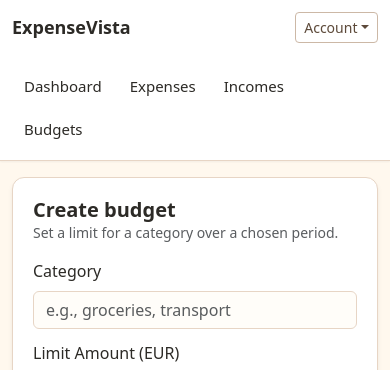
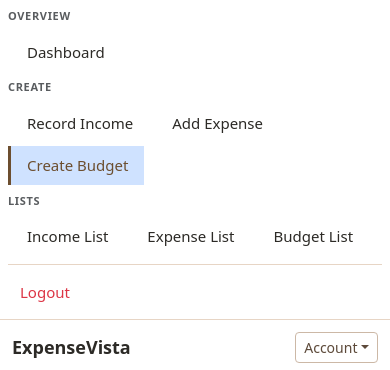
Before and after one commit to Andrew-O39/ExpenseVista-frontend, a React (Vite) app: page /create-budget in a window 390 px wide. Shown: the top 370 px of the page. Built offline with nearby package versions, Linux system fonts and the light colour scheme; no server answers.

Commit message:
feat(shell): Sidebar nav and Logout in shell
- Add app-shell-sidebar with Overview / Create / Lists and Logout at bottom
- Keep header for brand and account dropdown (theme, currency, onboarding, session)
- Use NavLink for active state; responsive layout for tablet and small screens

```diff
--- a/src/App.css
+++ b/src/App.css
@@ -413,8 +413,104 @@ html[data-bs-theme="dark"] .hero-welcome {
 .app-shell {
   min-height: 100vh;
   display: flex;
+  flex-direction: row;
+  background: var(--ev-surface-page);
+}
+
+.app-shell-sidebar {
+  flex: 0 0 auto;
+  width: 240px;
+  display: flex;
   flex-direction: column;
-  background: var(--ev-surface-page);
+  background: var(--bs-card-bg);
+  border-right: 1px solid var(--ev-border-subtle);
+  box-shadow: var(--ev-shadow-sm);
+}
+
+.app-shell-sidebar-nav {
+  flex: 1 1 auto;
+  overflow-y: auto;
+  padding: var(--ev-space-3) 0;
+}
+
+.app-shell-sidebar-section {
+  margin-bottom: var(--ev-space-4);
+}
+
+.app-shell-sidebar-section:last-child {
+  margin-bottom: 0;
+}
+
+.app-shell-sidebar-label {
+  font-size: 0.6875rem;
+  font-weight: 600;
+  text-transform: uppercase;
+  letter-spacing: 0.06em;
+  color: var(--bs-secondary-color, #6c757d);
+  padding: 0 var(--ev-space-4);
+  margin-bottom: var(--ev-space-2);
+}
+
+.app-shell-sidebar-links {
+  display: flex;
+  flex-direction: column;
+  gap: 2px;
+}
+
+.app-shell-sidebar-link {
+  display: block;
+  padding: var(--ev-space-2) var(--ev-space-4);
+  font-size: 0.9375rem;
+  color: var(--bs-body-color);
+  text-decoration: none;
+  border-radius: 0;
+  border-left: 3px solid transparent;
+  transition: background 0.15s ease, color 0.15s ease;
+}
+
+.app-shell-sidebar-link:hover {
+  background: var(--bs-tertiary-bg);
+  color: var(--bs-body-color);
+}
+
+.app-shell-sidebar-link.active {
+  background: var(--bs-primary-bg-subtle);
+  color: var(--bs-primary);
+  font-weight: 500;
+  border-left-color: var(--bs-primary);
+}
+
+.app-shell-sidebar-footer {
+  flex: 0 0 auto;
+  padding: var(--ev-space-3) var(--ev-space-4);
+  border-top: 1px solid var(--ev-border-subtle);
+  margin-top: auto;
+}
+
+.app-shell-sidebar-logout {
+  display: block;
+  width: 100%;
+  padding: var(--ev-space-2) var(--ev-space-3);
+  font-size: 0.9375rem;
+  text-align: left;
+  color: var(--bs-danger, #dc3545);
+  background: transparent;
+  border: none;
+  border-radius: 6px;
+  cursor: pointer;
+  transition: background 0.15s ease;
+}
+
+.app-shell-sidebar-logout:hover {
+  background: rgba(220, 53, 69, 0.1);
+  color: var(--bs-danger, #dc3545);
+}
+
+.app-shell-body {
+  flex: 1 1 auto;
+  min-width: 0;
+  display: flex;
+  flex-direction: column;
 }
 
 .app-shell-header {
@@ -446,28 +542,6 @@ html[data-bs-theme="dark"] .hero-welcome {
   color: var(--bs-primary);
 }
 
-.app-shell-nav {
-  display: flex;
-  align-items: center;
-  gap: var(--ev-space-1);
-}
-.app-shell-nav-link {
-  padding: var(--ev-space-2) var(--ev-space-3);
-  border-radius: 6px;
-  color: var(--bs-body-color);
-  text-decoration: none;
-  font-size: 0.9375rem;
-}
-.app-shell-nav-link:hover {
-  background: var(--bs-tertiary-bg);
-  color: var(--bs-body-color);
-}
-.app-shell-nav-link.active {
-  background: var(--bs-primary-bg-subtle);
-  color: var(--bs-primary);
-  font-weight: 500;
-}
-
 .app-shell-actions {
   display: flex;
   align-items: center;
@@ -494,14 +568,61 @@ html[data-bs-theme="dark"] .hero-welcome {
   margin-bottom: var(--ev-space-4);
 }
 
+@media (max-width: 992px) {
+  .app-shell-sidebar {
+    width: 200px;
+  }
+}
+
 @media (max-width: 768px) {
+  .app-shell {
+    flex-direction: column;
+  }
+  .app-shell-sidebar {
+    width: 100%;
+    flex-direction: row;
+    flex-wrap: wrap;
+    border-right: 0;
+    border-bottom: 1px solid var(--ev-border-subtle);
+    padding: var(--ev-space-2);
+    gap: var(--ev-space-2);
+  }
+  .app-shell-sidebar-nav {
+    display: flex;
+    flex-wrap: wrap;
+    gap: var(--ev-space-2);
+    padding: 0;
+    flex: 1 1 auto;
+    order: 1;
+  }
+  .app-shell-sidebar-section {
+    margin-bottom: 0;
+    display: flex;
+    flex-wrap: wrap;
+    gap: var(--ev-space-1);
+    align-items: center;
+  }
+  .app-shell-sidebar-label {
+    width: 100%;
+    margin-bottom: var(--ev-space-1);
+    padding: 0;
+  }
+  .app-shell-sidebar-links {
+    flex-direction: row;
+    flex-wrap: wrap;
+    gap: var(--ev-space-1);
+  }
+  .app-shell-sidebar-footer {
+    width: 100%;
+    order: 2;
+    border-top: 0;
+    padding: var(--ev-space-2) 0 0;
+    margin-top: 0;
+    border-top: 1px solid var(--ev-border-subtle);
+    padding-top: var(--ev-space-2);
+  }
   .app-shell-container {
     padding: var(--ev-space-3);
-  }
-  .app-shell-nav {
-    order: 3;
-    width: 100%;
-    flex-wrap: wrap;
   }
 }
 
--- a/src/components/AppShell.tsx
+++ b/src/components/AppShell.tsx
@@ -1,5 +1,5 @@
 import { useEffect, useState } from "react";
-import { Link, useNavigate, useLocation } from "react-router-dom";
+import { Link, NavLink, useNavigate } from "react-router-dom";
 import { getCurrentUser } from "../services/api";
 import { isTokenValid } from "../utils/auth";
 import CurrencySelector from "./CurrencySelector";
@@ -12,7 +12,6 @@ import SessionInfoModal from "./SessionInfoModal";
  */
 export default function AppShell({ children }: { children: React.ReactNode }) {
   const navigate = useNavigate();
-  const location = useLocation();
   const [username, setUsername] = useState<string | null>(null);
   const [currencyModalOpen, setCurrencyModalOpen] = useState(false);
   const [sessionModalOpen, setSessionModalOpen] = useState(false);
@@ -48,20 +47,57 @@ export default function AppShell({ children }: { children: React.ReactNode }) {
     }
   };
 
-  const navLink = (to: string, label: string) => {
-    const isActive = location.pathname === to || (to !== "/dashboard" && location.pathname.startsWith(to));
-    return (
-      <Link
-        className={`app-shell-nav-link ${isActive ? "active" : ""}`}
-        to={to}
-      >
-        {label}
-      </Link>
-    );
-  };
+  const sidebarLink = (to: string, label: string, end: boolean = true) => (
+    <NavLink
+      to={to}
+      end={end}
+      className={({ isActive }) =>
+        `app-shell-sidebar-link ${isActive ? "active" : ""}`
+      }
+    >
+      {label}
+    </NavLink>
+  );
 
   return (
     <div className="app-shell">
+      <aside className="app-shell-sidebar">
+        <nav className="app-shell-sidebar-nav" aria-label="Main navigation">
+          <div className="app-shell-sidebar-section">
+            <div className="app-shell-sidebar-label">Overview</div>
+            <div className="app-shell-sidebar-links">
+              {sidebarLink("/dashboard", "Dashboard")}
+            </div>
+          </div>
+          <div className="app-shell-sidebar-section">
+            <div className="app-shell-sidebar-label">Create</div>
+            <div className="app-shell-sidebar-links">
+              {sidebarLink("/create-income", "Record Income")}
+              {sidebarLink("/create-expense", "Add Expense")}
+              {sidebarLink("/create-budget", "Create Budget")}
+            </div>
+          </div>
+          <div className="app-shell-sidebar-section">
+            <div className="app-shell-sidebar-label">Lists</div>
+            <div className="app-shell-sidebar-links">
+              {sidebarLink("/incomes", "Income List")}
+              {sidebarLink("/expenses", "Expense List")}
+              {sidebarLink("/budgets", "Budget List")}
+            </div>
+          </div>
+        </nav>
+        <div className="app-shell-sidebar-footer">
+          <button
+            type="button"
+            className="app-shell-sidebar-logout"
+            onClick={handleLogout}
+          >
+            Logout
+          </button>
+        </div>
+      </aside>
+
+      <div className="app-shell-body">
       <header className="app-shell-header">
         <div className="app-shell-container">
           <div className="app-shell-brand">
@@ -69,12 +105,6 @@ export default function AppShell({ children }: { children: React.ReactNode }) {
               ExpenseVista
             </Link>
           </div>
-          <nav className="app-shell-nav">
-            {navLink("/dashboard", "Dashboard")}
-            {navLink("/expenses", "Expenses")}
-            {navLink("/incomes", "Incomes")}
-            {navLink("/budgets", "Budgets")}
-          </nav>
           <div className="app-shell-actions">
             <div className="dropdown">
               <button
@@ -100,61 +130,6 @@ export default function AppShell({ children }: { children: React.ReactNode }) {
                     <li><hr className="dropdown-divider" /></li>
                   </>
                 )}
-                <li>
-                  <button
-                    className="dropdown-item"
-                    type="button"
-                    onClick={() => navigate("/create-income")}
-                  >
-                    Record Income
-                  </button>
-                </li>
-                <li>
-                  <button
-                    className="dropdown-item"
-                    type="button"
-                    onClick={() => navigate("/create-expense")}
-                  >
-                    Add Expense
-                  </button>
-                </li>
-                <li>
-                  <button
-                    className="dropdown-item"
-                    type="button"
-                    onClick={() => navigate("/create-budget")}
-                  >
-                    Create Budget
-                  </button>
-                </li>
-                <li>
-                  <button
-                    className="dropdown-item"
-                    type="button"
-                    onClick={() => navigate("/incomes")}
-                  >
-                    Income List
-                  </button>
-                </li>
-                <li>
-                  <button
-                    className="dropdown-item"
-                    type="button"
-                    onClick={() => navigate("/expenses")}
-                  >
-                    Expense List
-                  </button>
-                </li>
-                <li>
-                  <button
-                    className="dropdown-item"
-                    type="button"
-                    onClick={() => navigate("/budgets")}
-                  >
-                    Budget List
-                  </button>
-                </li>
-                <li><hr className="dropdown-divider" /></li>
                 <li><span className="dropdown-item-text text-muted">Preferences</span></li>
                 <li className="px-3 py-2" onClick={(e) => e.stopPropagation()}>
                   <ThemeToggle />
@@ -186,16 +161,6 @@ export default function AppShell({ children }: { children: React.ReactNode }) {
                     Session info…
                   </button>
                 </li>
-                <li><hr className="dropdown-divider" /></li>
-                <li>
-                  <button
-                    className="dropdown-item text-danger"
-                    type="button"
-                    onClick={handleLogout}
-                  >
-                    Logout
-                  </button>
-                </li>
               </ul>
             </div>
           </div>
@@ -204,6 +169,7 @@ export default function AppShell({ children }: { children: React.ReactNode }) {
       <main className="app-shell-main">
         {children}
       </main>
+      </div>
 
       {/* Currency modal */}
       {currencyModalOpen && (
```
